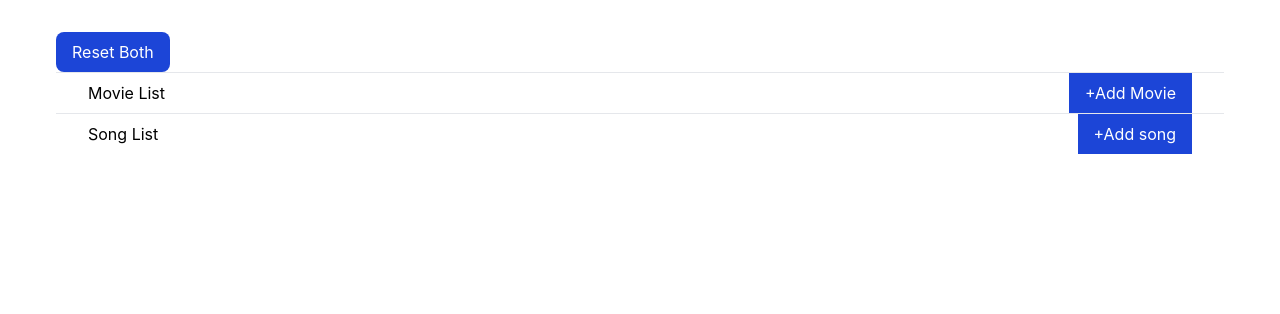
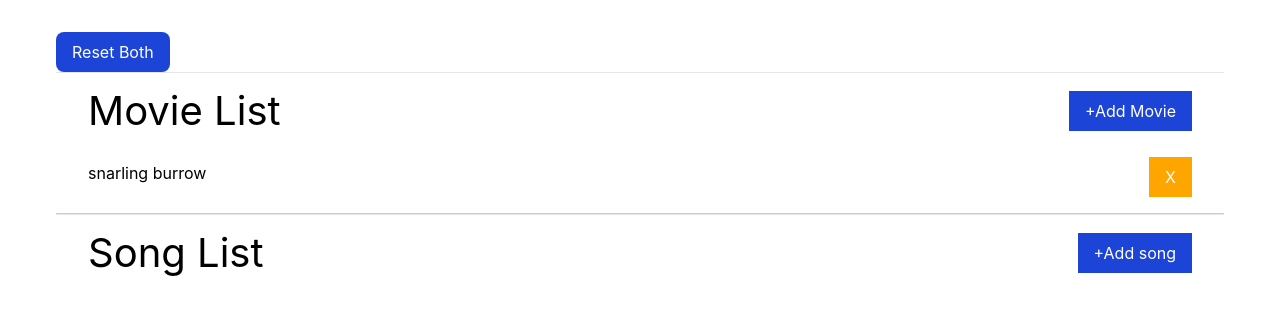
Before and after one commit to emmeiwhite/redux-toolkit, a React (Create React App) app: page / in a window 1280 px wide. Both pictures are taken after a click on the button "+Add Movie". Shown: the top 314 px of the page. Built offline with nearby package versions, Linux system fonts and the light colour scheme.

Commit message:
react-redux, redux-toolkit in action

```diff
--- a/src/components/MovieList.js
+++ b/src/components/MovieList.js
@@ -1,20 +1,41 @@
-import React from "react";
+import { createRandomMovie } from "../data";
+import { useDispatch, useSelector } from "react-redux";
+import { addMovie, removeMovie } from "../store";
 
 export default function MovieList() {
+  const dispatch = useDispatch();
   // Get list of movies
-  const movies = [];
+  const movies = useSelector((state) => {
+    return state.movies;
+  });
+
+  const handleMovieAdd = (movie) => {
+    dispatch(addMovie(movie));
+  };
+
+  const handleMovieDelete = (movie) => {
+    dispatch(removeMovie());
+  };
+
   return (
     <div className="movie-list-wrapper">
       <div className="movie-list">
-        <h2>Movie List</h2>
-        <button>+Add Movie</button>
+        <h2 className="text-[40px]">Movie List</h2>
+        <button onClick={() => handleMovieAdd(createRandomMovie())}>
+          +Add Movie
+        </button>
       </div>
       {/* Show the Movie List Below */}
       {movies.map((movie) => {
         return (
           <div className="movie-detail">
-            <p>{`Movie Name`}</p>
-            <button>X</button>
+            <p>{movie}</p>
+            <button
+              className="bg-[orange] mt-2"
+              onClick={() => handleMovieDelete(movie)}
+            >
+              X
+            </button>
           </div>
         );
       })}
--- a/src/components/SongList.js
+++ b/src/components/SongList.js
@@ -1,6 +1,6 @@
 import { createRandomSong } from "../data";
 import { useDispatch, useSelector } from "react-redux";
-import { addSong } from "../store"; // This is our action creator
+import { addSong, removeSong } from "../store"; // This is our action creator
 
 export default function SongList() {
   const dispatch = useDispatch();
@@ -16,12 +16,20 @@ export default function SongList() {
     console.log(action);
     dispatch(action);
   };
+
+  const handleSongDelete = (song) => {
+    // Here we'll use our action creator
+    const action = removeSong(song); // This goes as the payload!
+    console.log(action);
+    dispatch(action);
+  };
+
   return (
     <div>
       {" "}
       <div className="song-list-wrapper">
         <div className="song-list">
-          <h2>Song List</h2>
+          <h2 className="text-[40px]">Song List</h2>
           <button onClick={() => handleSongAdd(createRandomSong())}>
             +Add song
           </button>
@@ -29,9 +37,17 @@ export default function SongList() {
 
         {/* Show the song List Below */}
         {songs.map((song) => (
-          <div className="song-detail">
-            <p>{`song Name`}</p>
-            <button>X</button>
+          <div
+            className="song-detail"
+            key={song}
+          >
+            <p>{song}</p>
+            <button
+              className="bg-[orange] mt-2"
+              onClick={() => handleSongDelete(song)}
+            >
+              X
+            </button>
           </div>
         ))}
       </div>
--- a/src/index.css
+++ b/src/index.css
@@ -46,5 +46,6 @@ button {
 
 .movie-detail,
 .song-detail {
-  border-bottom: 1px solid #565656;
+  border-bottom: 1px solid #ccc;
+  padding-bottom: 1rem;
 }
--- a/src/store/index.js
+++ b/src/store/index.js
@@ -9,7 +9,27 @@ const songsSlice = createSlice({
     },
 
     removeSong(state, action) {
-      //
+      // action.payload === string, the song we want to delete
+
+      const index = state.indexOf(action.payload);
+      state.splice(index, 1);
+    },
+  },
+});
+
+const moviesSlice = createSlice({
+  name: "movie",
+  initialState: [],
+  reducers: {
+    addMovie(state, action) {
+      state.push(action.payload);
+    },
+
+    removeMovie(state, action) {
+      // action.payload === string, the song we want to delete
+
+      const index = state.indexOf(action.payload);
+      state.splice(index, 1);
     },
   },
 });
@@ -19,22 +39,11 @@ const store = configureStore({
   // this reducer acts like a rootReducer in redux
   reducer: {
     songs: songsSlice.reducer,
+    movies: moviesSlice.reducer,
   },
 });
 
-// console.log(songsSlice.actions); // actions should have been action creators
-// console.log(songsSlice.actions.addSong()); // actions should have been action creators
-// console.log(songsSlice.actions.addSong("payload string")); // actions should have been action creators
-// console.log(store.getState());
-
-// store.dispatch({
-//   type: "song/addSong",
-//   payload: "New Song!!!",
-// });
-
-// const finalState = store.getState();
-// console.log(finalState);
-
 export { store };
-//Action Creator
-export const { addSong } = songsSlice.actions;
+//Action Creators to be used in particular component where ever required
+export const { addSong, removeSong } = songsSlice.actions;
+export const { addMovie, removeMovie } = moviesSlice.actions;
```
